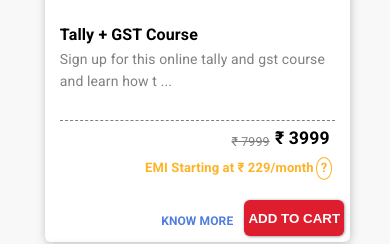
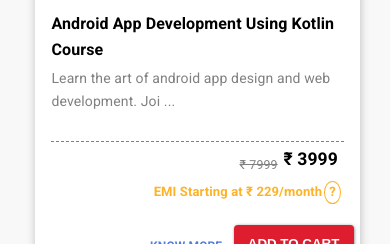
Before and after one commit to Somesh-Kumar-Yadav/Project-InternTheory-Clone, a PHP site: page /onlineCourses/online_courses.html in a window 390 px wide. Shown: the part 3160-3404 px from the top of the page. Run offline with PHP 8.4, Linux system fonts and the light colour scheme; some libraries are stand-ins or nearby versions.

Commit message:
Modified landing page and added functionality to onlinecourses page

```diff
--- a/index.html
+++ b/index.html
@@ -304,7 +304,10 @@
         <button>SIGN IN</button>
       </div>
       <div class="cart_btn">
-        <img class="cart_image" src="images/shopping_cart.svg" />
+        <div>
+          <img class="cart_image" src="images/shopping_cart.svg" />
+        </div>
+        <div class="total" id="total">0</div>
       </div>
     </nav>
     <div class="container" id="container">
--- a/onlineCourses/online_course.css
+++ b/onlineCourses/online_course.css
@@ -34,6 +34,17 @@
 .sign_btn {
   cursor: pointer;
   float: right;
+}
+.total {
+  background: #dd1e2e;
+  color: hsl(0, 0%, 100%);
+  font-size: 10px;
+  padding: 1px;
+  width: 10px;
+  border-radius: 50%;
+  position: relative;
+  text-align: center;
+  left: -5px;
 }
 .cart_btn {
   margin-right: 20px;
@@ -119,6 +130,7 @@
   color: #446478;
   height: 24px;
   width: 24px;
+fill: currentColor;
 }
 .side_menu_content {
   display: flex;
@@ -133,6 +145,7 @@
   height: 24px;
   width: 24px;
   margin-right: 15px;
+fill: currentColor;
 }
 .drop_up,
 .hidden {
@@ -143,7 +156,7 @@
   width: 100%;
   background: #3c4858;
 }
-
+/* /////////////////////Container//////////////////////  */
 .online_course {
   background-color: rgb(248, 248, 248);
   max-width: 100%;
@@ -173,8 +186,12 @@
   width: 75%;
 }
 .online_course_lower {
-  width: 80%;
+  width: 85%;
   margin: auto;
+}
+.parent_carts {
+  width: 100%;
+  margin-bottom: 20px;
 }
 .carts {
   display: flex;
@@ -234,6 +251,7 @@
 }
 .color_black {
   color: black;
+  margin-bottom: 5px;
 }
 .color_yellow {
   color: rgb(254, 179, 39);
@@ -263,15 +281,29 @@
 .button {
   background-color: rgb(222, 30, 47);
   border: none;
-  padding: 1px;
+  padding: 8px;
   color: white;
   font-weight: bold;
-  border-radius: 6px;
-  width: 100px;
+  border-radius: 4px;
+  width: 120px;
+  text-align: center;
 }
 .button:hover {
   background-color: rgb(161, 4, 4);
   cursor: pointer;
+}
+
+@media (max-width: 587px) {
+  .carts {
+    flex-direction: column;
+    width: 98%;
+    justify-content: center;
+    margin: auto;
+  }
+  .cart {
+    width: 100%;
+    justify-content: center;
+  }
 }
 
 /*///////////////////////////////////////////////////// footer//////////////////////////////////////////////////// */
@@ -337,11 +369,18 @@
   .footer_lower {
     display: none;
   }
+  .sign_btn > button {
+    height: 56px;
+    margin-top: 5px;
+  }
 }
 
 /* ############################################### MEDIA QUARY ####################################################### */
 
 @media (max-width: 587px) {
+  .sign_btn {
+    display: none;
+  }
   .carts {
     flex-direction: column;
     width: 98%;
--- a/onlineCourses/online_courses.html
+++ b/onlineCourses/online_courses.html
@@ -9,7 +9,7 @@
       href="https://fonts.googleapis.com/css?family=Roboto:300,400,500,600,700"
       rel="stylesheet"
     />
- <link rel="shortcut icon" type="image/ico" href="images/favicon.ico" />
+    <link rel="shortcut icon" type="image/ico" href="images/favicon.ico" />
     <link
       async=""
       rel="stylesheet"
@@ -298,7 +298,10 @@
         <button>SIGN IN</button>
       </div>
       <div class="cart_btn">
-        <img class="cart_image" src="images/shopping_cart.svg" />
+        <div>
+          <img class="cart_image" src="images/shopping_cart.svg" />
+        </div>
+        <div class="total" id="total">0</div>
       </div>
     </nav>
 
@@ -321,337 +324,8 @@
             kickstart your career.
           </p>
         </div>
-        <div class="carts" id="carts">
-          <div class="cart" id="cart_1">
-            <div>
-              <img
-                style="height: 115px"
-                src="https://assets.interntheory.com/creative/courses/thumbnails/it.jpg"
-                alt="image"
-              />
-            </div>
-            <div class="padding">
-              <div>
-                <h4 class="color_black">IT Stater Pack(4 Courses)</h4>
-                <p class="color_gray">
-                  Learn the most demanded skills in the IT industry today Sig...
-                </p>
-              </div>
-              <div class="border_bottom"></div>
-              <div class="left_align">
-                <h5 class="color_gray line_through">₹ 32999</h5>
-                <h3 class="color_black">₹ 15999</h3>
-              </div>
-              <div>
-                <a class="left_align color_yellow" href="#"
-                  >EMI Starting at ₹ 915/month
-                  <span class="border_radius color_yellow">?</span>
-                </a>
-              </div>
-            </div>
-            <div class="left_align">
-              <a class="color_green" href="#">KNOW MORE</a>
-              <button class="button" id="cart_1_button">ADD TO CART</button>
-              <!-- <button>CHECKOUT >></button> -->
-            </div>
-          </div>
-          <div class="cart" id="cart_2">
-            <div>
-              <img
-                style="height: 115px"
-                src="https://assets.interntheory.com/creative/courses/thumbnails/finthumbnail.jpg"
-                alt="image"
-              />
-            </div>
-            <div class="padding">
-              <div>
-                <h4 class="color_black">Finance Starter Pack (3 Courses)</h4>
-                <p class="color_gray" style="margin-bottom: -18px">
-                  Learn the most demanded skills in the Finance industry today
-                  ...
-                </p>
-              </div>
-              <div class="border_bottom"></div>
-              <div class="left_align">
-                <h5 class="color_gray line_through">₹ 23999</h5>
-                <h3 class="color_black">₹ 11999</h3>
-              </div>
-              <div>
-                <a class="left_align color_yellow" href="#"
-                  >EMI Starting at ₹ 687/month
-                  <span class="border_radius color_yellow">?</span>
-                </a>
-              </div>
-            </div>
-            <div class="left_align">
-              <a class="color_green" href="#">KNOW MORE</a>
-              <button class="button" id="cart_2_button">ADD TO CART</button>
-              <!-- <button>CHECKOUT >></button> -->
-            </div>
-          </div>
-          <div class="cart" id="cart_2">
-            <div>
-              <img
-                src="https://assets.interntheory.com/creative/courses/thumbnails/digital-marketing-course.png"
-                alt="image"
-              />
-            </div>
-            <div class="padding">
-              <div class="border_bottom">
-                <h4 class="color_black">Digital Marketing Course</h4>
-                <p class="color_gray">
-                  Learn the art of digital marketing. Sign up for this online
-                  ...
-                </p>
-              </div>
-              <div class="left_align">
-                <h5 class="color_gray line_through">₹ 11999</h5>
-                <h3 class="color_black">₹ 5999</h3>
-              </div>
-              <div>
-                <a class="left_align color_yellow" href="#"
-                  >EMI Starting at ₹ 343/month
-                  <span class="border_radius color_yellow">?</span>
-                </a>
-              </div>
-            </div>
-            <div class="left_align">
-              <a class="color_green" href="#">KNOW MORE</a>
-              <button class="button" id="cart_3_button">ADD TO CART</button>
-              <!-- <button>CHECKOUT >></button> -->
-            </div>
-          </div>
-          <div class="cart" id="cart_4">
-            <div>
-              <img
-                src="https://assets.interntheory.com/creative/courses/thumbnails/stock-market-course.png"
-                alt="image"
-              />
-            </div>
-            <div class="padding">
-              <div class="border_bottom">
-                <h4 class="color_black">Stock Market Course</h4>
-                <p class="color_gray">
-                  Learn how to trade and invest in stock markets. Enrol for th
-                  ...
-                </p>
-              </div>
-              <div class="left_align">
-                <h5 class="color_gray line_through">₹ 11999</h5>
-                <h3 class="color_black">₹ 5999</h3>
-              </div>
-              <div>
-                <a class="left_align color_yellow" href="#"
-                  >EMI Starting at ₹ 343/month
-                  <span class="border_radius color_yellow">?</span>
-                </a>
-              </div>
-            </div>
-            <div class="left_align">
-              <a class="color_green" href="#">KNOW MORE</a>
-              <button class="button" id="cart_4_button">ADD TO CART</button>
-              <!-- <button>CHECKOUT >></button> -->
-            </div>
-          </div>
-        </div>
-        <div class="carts">
-          <div class="cart" id="cart_5">
-            <div>
-              <img
-                src="https://assets.interntheory.com/creative/courses/thumbnails/data-analytics-r-programming-course.png"
-                alt="image"
-              />
-            </div>
-            <div class="padding">
-              <div class="border_bottom">
-                <h4 class="color_black">
-                  Data Analytics With R Programming CourseI
-                </h4>
-                <p class="color_gray">
-                  Learn data science online. Join this online data analytics c
-                  ...
-                </p>
-              </div>
-              <div class="left_align">
-                <h5 class="color_gray line_through">₹ 11999</h5>
-                <h3 class="color_black">₹ 5999</h3>
-              </div>
-              <div>
-                <a class="left_align color_yellow" href="#"
-                  >EMI Starting at ₹ 343/month
-                  <span class="border_radius color_yellow">?</span>
-                </a>
-              </div>
-            </div>
-            <div class="left_align">
-              <a class="color_green" href="#">KNOW MORE</a>
-              <button class="button" id="cart_5_button">ADD TO CART</button>
-              <!-- <button>CHECKOUT >></button> -->
-            </div>
-          </div>
-          <div class="cart" id="cart_6">
-            <div>
-              <img
-                src="https://assets.interntheory.com/creative/courses/thumbnails/web-development-course.png"
-                alt="image"
-              />
-            </div>
-            <div class="padding">
-              <div class="border_bottom">
-                <h4 class="color_black">Web Devlopement Course</h4>
-                <p class="color_gray">
-                  Learn the art of web design and web development. Join this o
-                  ...
-                </p>
-              </div>
-              <div class="left_align">
-                <h5 class="color_gray line_through">₹ 7999</h5>
-                <h3 class="color_black">₹ 3999</h3>
-              </div>
-              <div>
-                <a class="left_align color_yellow" href="#"
-                  >EMI Starting at ₹ 229/month
-                  <span class="border_radius color_yellow">?</span>
-                </a>
-              </div>
-            </div>
-            <div class="left_align">
-              <a class="color_green" href="#">KNOW MORE</a>
-              <button class="button" id="cart_6_button">ADD TO CART</button>
-              <!-- <button>CHECKOUT >></button> -->
-            </div>
-          </div>
-          <div class="cart" id="cart_7">
-            <div>
-              <img
-                src="https://assets.interntheory.com/creative/courses/thumbnails/tally-gst-course.png"
-                alt="image"
-              />
-            </div>
-            <div class="padding">
-              <div class="border_bottom">
-                <h4 class="color_black">Tally + GST Course</h4>
-                <p class="color_gray">
-                  Sign up for this online tally and gst course and learn how t
-                  ...
-                </p>
-              </div>
-              <div class="left_align">
-                <h5 class="color_gray line_through">₹ 7999</h5>
-                <h3 class="color_black">₹ 3999</h3>
-              </div>
-              <div>
-                <a class="left_align color_yellow" href="#"
-                  >EMI Starting at ₹ 229/month
-                  <span class="border_radius color_yellow">?</span>
-                </a>
-              </div>
-            </div>
-            <div class="left_align">
-              <a class="color_green" href="#">KNOW MORE</a>
-              <button class="button" id="cart_7_button">ADD TO CART</button>
-              <!-- <button>CHECKOUT >></button> -->
-            </div>
-          </div>
-          <div class="cart" id="cart_8">
-            <div>
-              <img
-                src="https://assets.interntheory.com/creative/courses/thumbnails/android-app-development-kotlin-course.png"
-                alt="image"
-              />
-            </div>
-            <div class="padding">
-              <div class="border_bottom">
-                <h4 class="color_black">
-                  Android App Developement Using Kotlin Course
-                </h4>
-                <p class="color_gray">
-                  Learn the art of android app design and web development. Joi
-                  ...
-                </p>
-              </div>
-              <div class="left_align">
-                <h5 class="color_gray line_through">₹ 7999</h5>
-                <h3 class="color_black">₹ 3999</h3>
-              </div>
-              <div>
-                <a class="left_align color_yellow" href="#"
-                  >EMI Starting at ₹ 229/month
-                  <span class="border_radius color_yellow">?</span>
-                </a>
-              </div>
-            </div>
-            <div class="left_align">
-              <a class="color_green" href="#">KNOW MORE</a>
-              <button class="button" id="cart_8_button">ADD TO CART</button>
-              <!-- <button>CHECKOUT >></button> -->
-            </div>
-          </div>
-        </div>
-        <div class="carts">
-          <div class="cart" id="cart_9">
-            <div>
-              <img
-                src="https://assets.interntheory.com/creative/courses/thumbnails/advanced-excel-course.png"
-                alt="image"
-              />
-            </div>
-            <div class="padding">
-              <div class="border_bottom">
-                <h4 class="color_black">Advanced Excel Course</h4>
-                <p class="color_gray">
-                  Master MS Excel. Take the online ms excel course and learn t
-                  ...
-                </p>
-              </div>
-              <div class="left_align">
-                <h5 class="color_gray line_through">₹ 5999</h5>
-                <h3 class="color_black">₹ 2999</h3>
-              </div>
-              <div>
-                <a class="left_align color_yellow" href="#"
-                  >EMI Starting at ₹ 172/month
-                  <span class="border_radius color_yellow">?</span>
-                </a>
-              </div>
-            </div>
-            <div class="left_align">
-              <a class="color_green" href="#">KNOW MORE</a>
-              <button class="button" id="cart_9_button">ADD TO CART</button>
-              <!-- <button>CHECKOUT >></button> -->
-            </div>
-          </div>
-          <div class="cart" id="cart_10">
-            <div>
-              <img
-                src="https://assets.interntheory.com/creative/courses/thumbnails/r-programming-course.png"
-                alt="image"
-              />
-            </div>
-            <div class="padding">
-              <div class="border_bottom">
-                <h4 class="color_black">R Programmig Course</h4>
-                <p class="color_gray">
-                  learn r Programming online. Sign up for this online r progra..
-                </p>
-              </div>
-              <div class="left_align">
-                <h5 class="color_gray line_through">₹ 5999</h5>
-                <h3 class="color_black">₹ 2999</h3>
-              </div>
-              <div>
-                <a class="left_align color_yellow" href="#"
-                  >EMI Starting at ₹ 172/month
-                  <span class="border_radius color_yellow">?</span>
-                </a>
-              </div>
-            </div>
-            <div class="left_align">
-              <a class="color_green" href="#">KNOW MORE</a>
-              <button class="button" id="cart_10_button">ADD TO CART</button>
-              <!-- <button>CHECKOUT >></button> -->
-            </div>
-          </div>
+        <div class="parent_carts">
+          <div id="carts" class="carts"></div>
         </div>
       </div>
       <div class="footer">
```
Also changed, not shown: index.js (+14 -0 lines), onlineCourses/online_courses.js (+179 -99 lines), style.css (+16 -2 lines).
